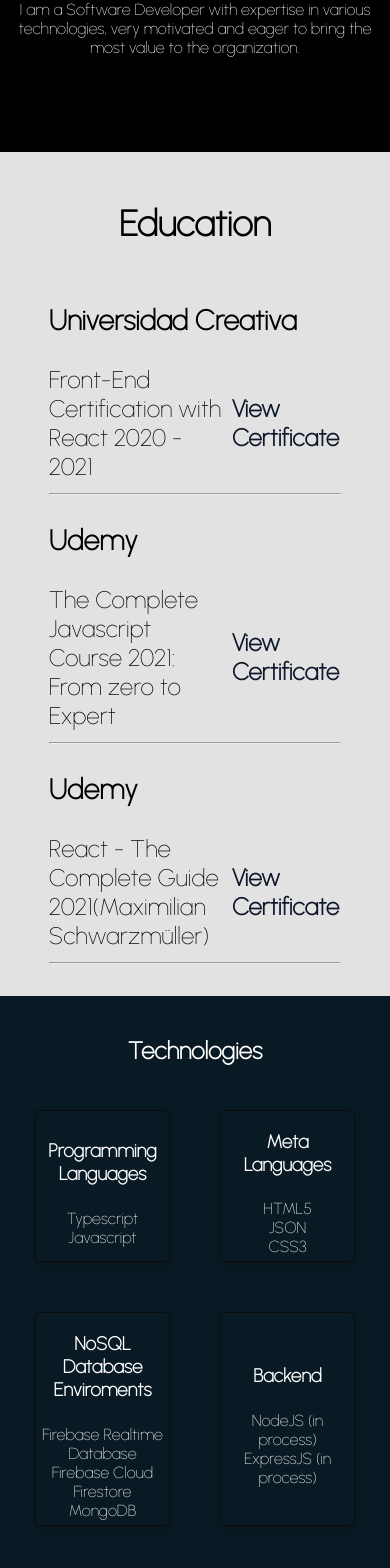
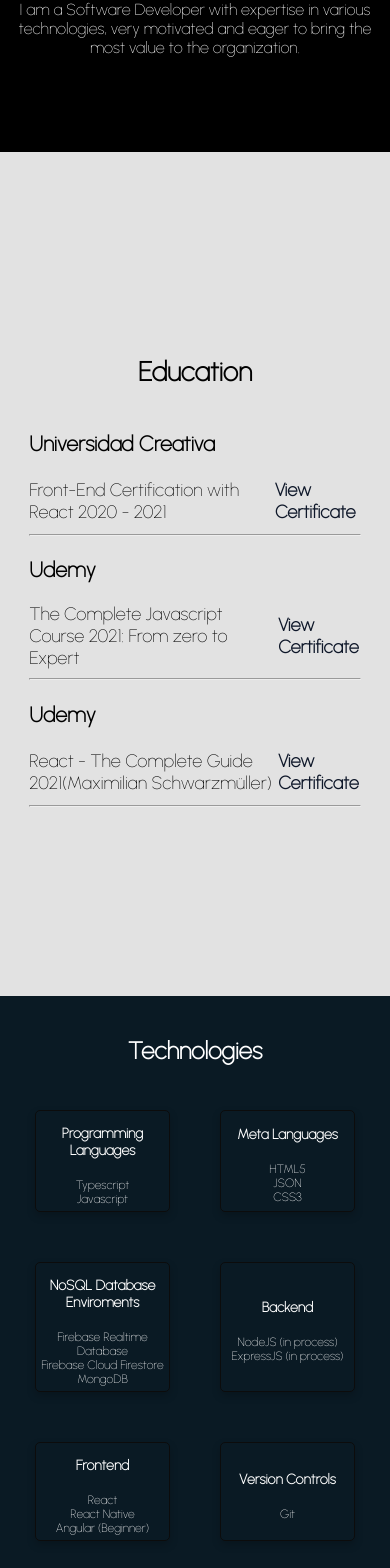
Before and after one commit to alonzocr1995/my-resume-nextjs, a Next.js app: page /resume in a window 390 px wide. Shown: the part 923-2491 px from the top of the page. Built offline with nearby package versions, Linux system fonts and the light colour scheme.

Commit message:
responsive

```diff
--- a/components/Education.module.css
+++ b/components/Education.module.css
@@ -18,6 +18,14 @@
   align-items: center;
   justify-content: space-between;
 }
+@media only screen and (max-width: 670px) {
+  .container {
+    font-size: 18px;
+  }
+  .content {
+    width: 85%;
+  }
+}
 
 .innerContent a {
   color: rgb(14, 23, 41);
--- a/components/Profile.module.css
+++ b/components/Profile.module.css
@@ -11,14 +11,19 @@
   .profileImg {
     width: 100px;
     height: 100px;
-    border-radius: 50%;
   }
 }
 @media only screen and (max-width: 472px) {
   .profileImg {
     width: 80px;
     height: 80px;
-    border-radius: 50%;
+  }
+}
+
+@media only screen and (max-width: 379px) {
+  .profileImg {
+    width: 60px;
+    height: 60px;
   }
 }
 
--- a/components/Tecnologies.module.css
+++ b/components/Tecnologies.module.css
@@ -6,14 +6,20 @@
   padding: 10px;
 }
 
-@media only screen and (max-width: 644px) {
+@media only screen and (max-width: 790px) {
   .container {
     height: 90vh;
   }
 }
-@media only screen and (max-width: 432px) {
+@media only screen and (max-width: 670px) {
   .container {
-    height: 95vh;
+    height: 100vh;
+  }
+}
+
+@media only screen and (max-width: 380px) {
+  .container {
+    height: 100vh;
   }
 }
 
@@ -46,6 +52,12 @@
   padding: 20px; */
 }
 
+@media only screen and (max-width: 670px) {
+  .tecContent {
+    font-size: 12px;
+  }
+}
+
 .tecContent:hover {
   background-color: #0a1d26;
 }
```
